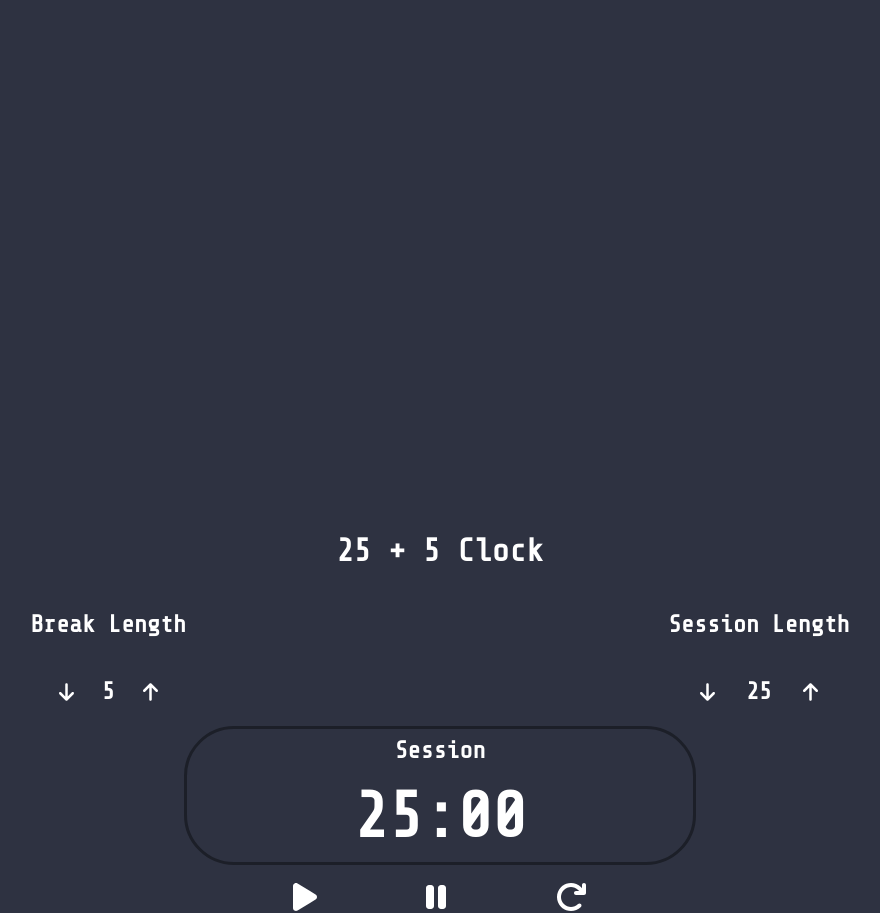
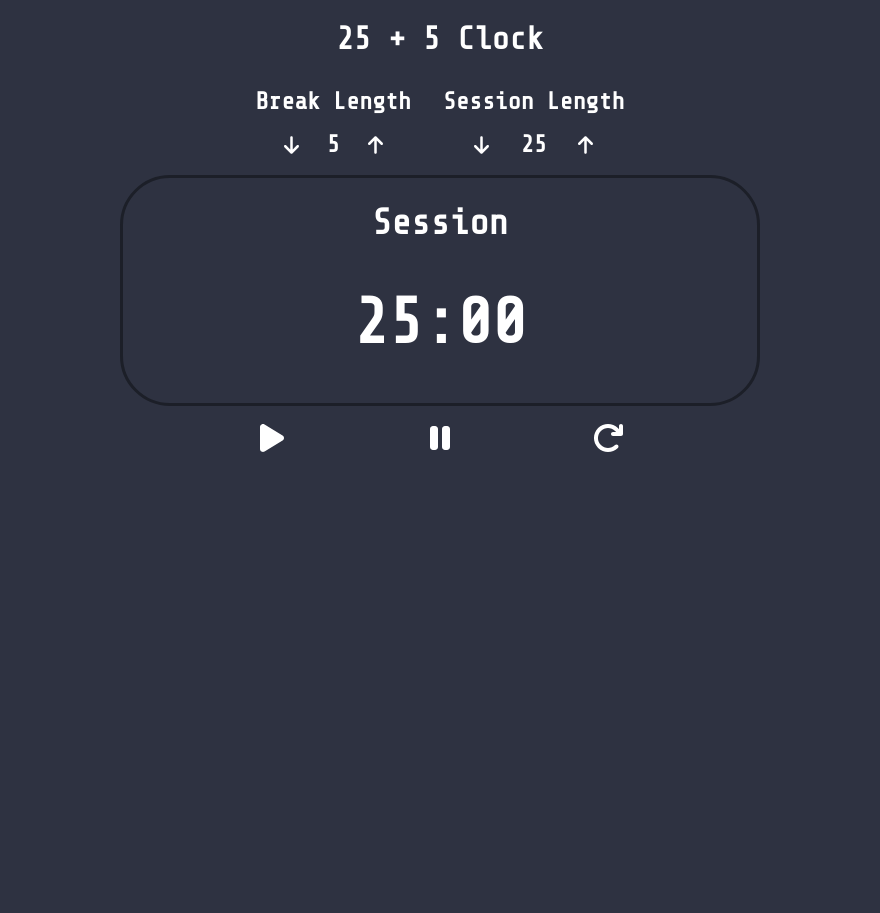
Before and after one commit to cassius2828/25plus5Timer, a React (Create React App) app: page / in a window 1280 px wide. Shown: the whole page, without its empty margins (200-1080 px from the left). After the commit the page ends 800 px from the top, so only its background shows below. Built offline with nearby package versions, Linux system fonts and the light colour scheme.

Commit message:
finished app. Was adding extra id's to appease FCC requirements. I think I will make a copy of this project and do what FCC wants for a passing test. I will keep this one for my personal portfolio

```diff
--- a/public/index.html
+++ b/public/index.html
@@ -39,5 +39,6 @@
       To begin the development, run `npm start` or `yarn start`.
       To create a production bundle, use `npm run build` or `yarn build`.
     -->
+    <script src="https://cdn.freecodecamp.org/testable-projects-fcc/v1/bundle.js"></script>
   </body>
 </html>
--- a/src/App.css
+++ b/src/App.css
@@ -1,28 +1,34 @@
+*,
+*::before,
+*::after {
+  margin: 0;
+  padding: 0;
+  box-sizing: border-box;
+}
+
 .main-container {
-  width: 80vw;
-  height: 25rem;
+  width: 100vw;
   display: flex;
   justify-content: center;
   flex-direction: column;
   align-items: center;
 }
 
-.App {
-  display: flex;
-
-  justify-content: center;
-  margin-top: 40%;
-}
-
 /* text styling */
 
 .text-container {
+  display: flex;
+  flex-direction: column;
+  justify-content: center;
+  align-items: center;
   width: 80%;
 }
 
 .length-container {
   display: flex;
-  justify-content: space-between;
+  justify-content: space-evenly;
+  text-align: center;
+  margin: 0.5rem 0 1rem 0;
 }
 
 .length-text1,
@@ -35,12 +41,14 @@
   display: flex;
   justify-content: space-evenly;
   align-items: center;
+  margin-top: 1rem;
+  /* border: solid 2px yellow; */
 }
 
 /* card styling */
 
 .card-container {
-  padding: 0;
+  padding-top: 1.5rem;
   border: solid 3px rgb(28, 31, 40);
 
   border-radius: 50px;
@@ -52,13 +60,8 @@
   align-items: center;
 }
 
-.card-container h1,
-.card-container h2 {
-  margin: 0.5rem;
-}
-
 .card-container h1 {
-  font-size: 4rem;
+  font-size: 2.5rem;
 }
 
 /* button styling */
@@ -69,3 +72,26 @@
   justify-content: space-evenly;
   width: 50%;
 }
+
+/* ///////////////// */
+/* ! MEDIA QUERIES TABLET TO DESKTOP */
+/* ///////////////// */
+
+@media (min-width: 768px) {
+  .card-container h1 {
+    font-size: 4rem;
+  }
+
+  .card-container h2 {
+    font-size: 2.25rem;
+  }
+  .icon {
+    width: 2rem;
+    height: 2rem;
+  }
+
+  .length-text1,
+  .length-text2 {
+    margin: 0rem 1rem;
+  }
+}
--- a/src/App.js
+++ b/src/App.js
@@ -30,9 +30,12 @@ export const App = () => {
 
   //////////////////////////////////////////////////////////////////////
   // session timer state + useEffect
-  const [timer, setTimer] = useState(sessionState + ":00");
-  const [breakTimer, setBreakTimer] = useState(breakState + ":00");
-  const [togglePause, setTogglePause] = useState(false);
+  const [switchTimers, setSwitchTimers] = useState(false);
+  const [timer, setTimer] = useState(
+    switchTimers ? breakState + ":00" : sessionState + ":00"
+  );
+  // const [breakTimer, setBreakTimer] = useState(breakState + ":00");
+
   const [warning, setWarning] = useState(false);
 
   // sound effect when timer ends
@@ -44,6 +47,14 @@ export const App = () => {
   useEffect(() => {
     setTimer(sessionState + ":00");
   }, [sessionState]);
+
+  // to start the break timer asap
+  useEffect(() => {
+    if (switchTimers) {
+      clearInterval(Ref.current);
+      beginTimer(getDeadTime());
+    }
+  }, [switchTimers]);
 
   // ? TIMER LOGIC STARTS
   // get time function
@@ -72,6 +83,8 @@ export const App = () => {
     }
     if (minutes < 1 && seconds === 0) {
       play();
+      setSwitchTimers(!switchTimers);
+      setTimer(breakState + ":00");
     }
     if (minutes < 1) {
       setWarning(true);
@@ -83,32 +96,32 @@ export const App = () => {
   const resetTimer = () => {
     if (Ref.current) clearInterval(Ref.current);
     setTimer(sessionState.toString() + ":00");
+    setSwitchTimers(false);
   };
 
   // ! we are starting the timer off the deadtime which takes the current time plus the
   // ! amount of minutes from session state to create out timer
   // * in order to contiue where we left off we need to add the CURRENT time left of the timer
   const beginTimer = (e) => {
-    // debugger;
-    // if (Ref.current) clearInterval(Ref.current);
-    // setTimer(sessionState.toString() + ":00");
     const id = setInterval(() => {
       startTimer(e);
     }, 1000);
     Ref.current = id;
   };
 
+  // * fixed resume issue by setting the dealine to the current timer values
+  // 1) split timer into 2 section
+  //  2) parse those sections
+  // 3) added those values to the deadline time
   const getDeadTime = () => {
     let deadline = new Date();
     // var to parse and split data to continue timer
     let parseTime = timer.split(":");
-    console.log(parseTime);
+
     let parsedMinutes = parseInt(parseTime[0]);
     let parsedSeconds = parseInt(parseTime[1]);
     deadline.setMinutes(deadline.getMinutes() + parsedMinutes);
     deadline.setSeconds(deadline.getSeconds() + parsedSeconds);
-
-    console.log(deadline);
     return deadline;
   };
 
@@ -116,39 +129,22 @@ export const App = () => {
     clearInterval(Ref.current);
   };
 
-  const startCountDown = (e) => {
-    const id = setInterval(() => {
-      startTimer(e);
-    }, 1000);
-    Ref.current = id;
-  };
-
   const onBeginTimer = () => {
     clearInterval(Ref.current);
     beginTimer(getDeadTime());
   };
 
-  const onClickReset2 = () => {
-    setTimer(timer);
-    const id = setInterval(() => {
-      startTimer();
-    }, 1000);
-    Ref.current = id;
-  };
-
   //////////////////////////////////////////////////////////////////////
 
   return (
-    <div className="App">
     <div className="main-container">
       <Text breakState={breakState} sessionState={sessionState} />
-        <Card warning={warning} timer={timer} />
+      <Card warning={warning} timer={timer} switchTimers={switchTimers} />
       <Buttons
         reset={resetTimer}
         startTimer={onBeginTimer}
         pauseTimer={pauseTimer}
       />
-      </div>
     </div>
   );
 };
@@ -162,15 +158,17 @@ const Text = ({ breakState, sessionState }) => {
       <h1 className="tc">25 + 5 Clock</h1>
       <div className="length-container">
         <div className="length-text1">
-          <h2>Break Length</h2>
+          <h2 id="break-label">Break Length</h2>
           <div className="text-buttons">
             <FontAwesomeIcon
+              id="break-decrement"
               onClick={() => dispatch(decrementBreak())}
               size="lg"
               icon={faArrowDown}
             />
-            <h2>{breakState}</h2>
+            <h2 id="break-length">{breakState}</h2>
             <FontAwesomeIcon
+              id="break-increment"
               onClick={() => dispatch(incrementBreak())}
               size="lg"
               icon={faArrowUp}
@@ -178,15 +176,17 @@ const Text = ({ breakState, sessionState }) => {
           </div>
         </div>
         <div className="length-text2">
-          <h2> Session Length</h2>
+          <h2 id="session-label"> Session Length</h2>
           <div className="text-buttons">
             <FontAwesomeIcon
+              id="session-decrement"
               onClick={() => dispatch(decrementSession())}
               size="lg"
               icon={faArrowDown}
             />
-            <h2>{sessionState}</h2>
+            <h2 id="session-length">{sessionState}</h2>
             <FontAwesomeIcon
+              id="session-increment"
               onClick={() => dispatch(incrementSession())}
               size="lg"
               icon={faArrowUp}
@@ -199,11 +199,35 @@ const Text = ({ breakState, sessionState }) => {
 };
 
 //! CARD COMPONENT
-const Card = ({ timer, warning }) => {
+const Card = ({ timer, warning, switchTimers }) => {
   return (
     <div className="card-container">
-      <h2>Session</h2>
-      {warning ? <h1 style={{ color: "red" }}>{timer}</h1> : <h1>{timer}</h1>}
+      {switchTimers ? (
+        <>
+          <h2>Break</h2>
+          {warning ? (
+            <h1 id="time-left" style={{ color: "red" }}>
+              {timer}
+            </h1>
+          ) : (
+            <h1 id="time-left">{timer}</h1>
+          )}
+        </>
+      ) : (
+        <>
+          {" "}
+          <h2
+          id="timer-label"
+          >Session</h2>
+          {warning ? (
+            <h1 id="time-left" style={{ color: "red" }}>
+              {timer}
+            </h1>
+          ) : (
+            <h1 id="time-left">{timer}</h1>
+          )}
+        </>
+      )}
     </div>
   );
 };
@@ -215,19 +239,22 @@ const Buttons = ({ startTimer, reset, pauseTimer }) => {
       <FontAwesomeIcon
         onClick={startTimer}
         style={{ cursor: "pointer" }}
-        size="2x"
+        size="lg"
+        className="icon"
         icon={faPlay}
       />
       <FontAwesomeIcon
         onClick={pauseTimer}
         style={{ cursor: "pointer" }}
-        size="2x"
+        size="lg"
+        className="icon"
         icon={faPause}
       />
       <FontAwesomeIcon
         onClick={reset}
         style={{ cursor: "pointer" }}
-        size="2x"
+        size="lg"
+        className="icon"
         icon={faArrowRotateRight}
       />
     </div>
```
Lines whose indentation alone changed are shown as unchanged.
